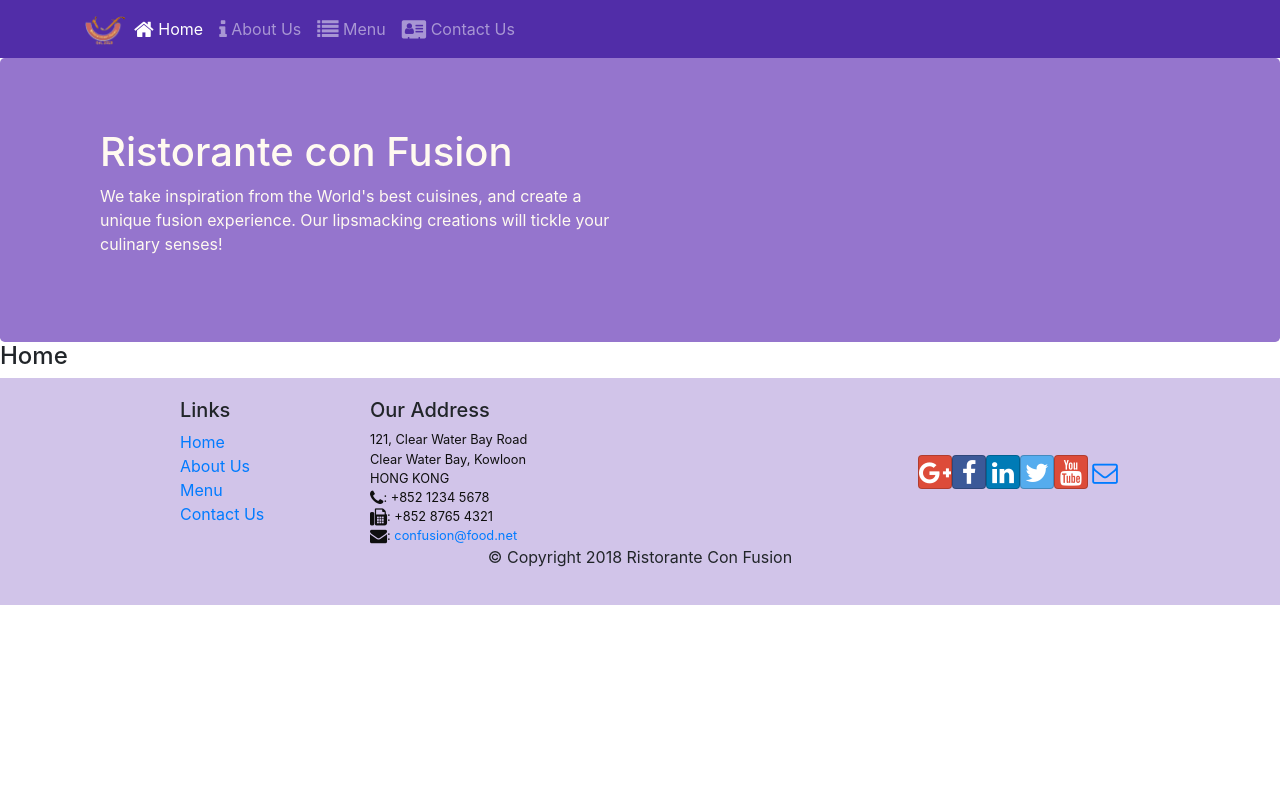
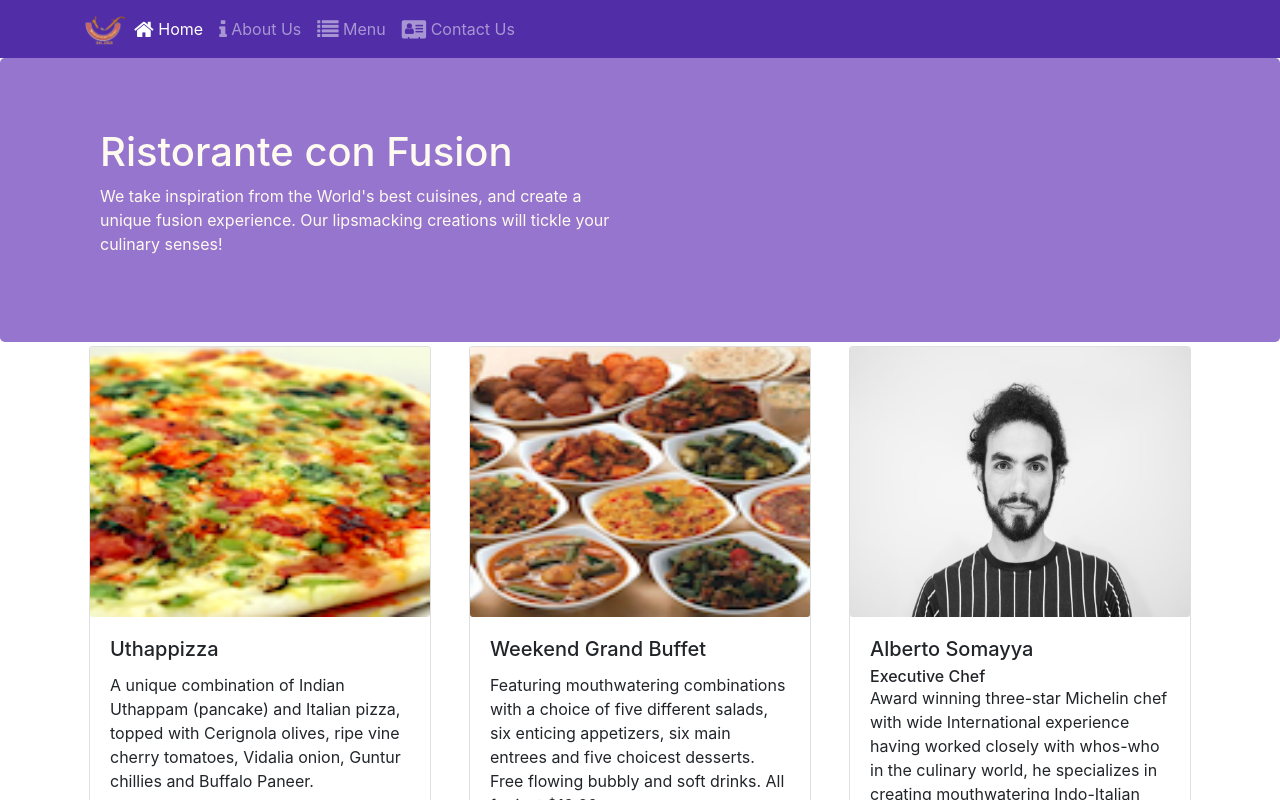
Before and after one commit to osaaama01/ReactApp, a React (Create React App) app: page /home in a window 1280 px wide. Shown: the top 800 px of the page. Built offline with nearby package versions, Linux system fonts and the light colour scheme.

Commit message:
Home Page modified

```diff
--- /dev/null
+++ b/src/components/ContactComponent.js
@@ -0,0 +1,56 @@
+import React from "react";
+
+function Contact(props) {
+  return (
+    <div className="container">
+      <div className="row row-content">
+        <div className="col-12">
+          <h3>Location Information</h3>
+        </div>
+        <div className="col-12 col-sm-4 offset-sm-1">
+          <h5>Our Address</h5>
+          <address>
+            121, Clear Water Bay Road
+            <br />
+            Clear Water Bay, Kowloon
+            <br />
+            HONG KONG
+            <br />
+            <i className="fa fa-phone"></i>: +852 1234 5678
+            <br />
+            <i className="fa fa-fax"></i>: +852 8765 4321
+            <br />
+            <i className="fa fa-envelope"></i>:{" "}
+            <a href="mailto:confusion@food.net">confusion@food.net</a>
+          </address>
+        </div>
+        <div className="col-12 col-sm-6 offset-sm-1">
+          <h5>Map of our Location</h5>
+        </div>
+        <div className="col-12 col-sm-11 offset-sm-1">
+          <div className="btn-group" role="group">
+            <a
+              role="button"
+              className="btn btn-primary"
+              href="tel:+85212345678"
+            >
+              <i className="fa fa-phone"></i> Call
+            </a>
+            <a role="button" className="btn btn-info">
+              <i className="fa fa-skype"></i> Skype
+            </a>
+            <a
+              role="button"
+              className="btn btn-success"
+              href="mailto:confusion@food.net"
+            >
+              <i className="fa fa-envelope-o"></i> Email
+            </a>
+          </div>
+        </div>
+      </div>
+    </div>
+  );
+}
+
+export default Contact;
--- a/src/components/FooterComponent.js
+++ b/src/components/FooterComponent.js
@@ -40,7 +40,7 @@
               <a href="mailto:confusion@food.net">confusion@food.net</a>
             </address>
           </div>
-          <div className="col-12 col-sm-4 align-self-center">
+          <div className="col-12 col-sm-4 align-self-center mt-2 mt-sm-0">
             <div className="text-center">
               <a
                 className="btn btn-social-icon btn-google"
--- a/src/components/HomeComponent.js
+++ b/src/components/HomeComponent.js
@@ -1,9 +1,42 @@
 import React from "react";
+import {
+  Card,
+  CardImg,
+  CardText,
+  CardBody,
+  CardTitle,
+  CardSubtitle,
+} from "reactstrap";
+
+function RenderCard({ item }) {
+  return (
+    <Card>
+      <CardImg src={item.image} alt={item.name} height="270 px" />
+      <CardBody>
+        <CardTitle>{item.name}</CardTitle>
+        {item.designation ? (
+          <CardSubtitle>{item.designation}</CardSubtitle>
+        ) : null}
+        <CardText>{item.description}</CardText>
+      </CardBody>
+    </Card>
+  );
+}
 
 function Home(props) {
   return (
-    <div>
-      <h4>Home</h4>
+    <div className="container">
+      <div className="row">
+        <div className="col-12 col-md m-1 align-items-stretch d-flex">
+          <RenderCard item={props.dish} />
+        </div>
+        <div className="col-12 col-md m-1 align-items-stretch d-flex">
+          <RenderCard item={props.promotion} />
+        </div>
+        <div className="col-12 col-md m-1 align-items-stretch d-flex">
+          <RenderCard item={props.leader} />
+        </div>
+      </div>
     </div>
   );
 }
--- a/src/components/MainComponent.js
+++ b/src/components/MainComponent.js
@@ -1,21 +1,37 @@
 import { Component } from "react";
 import Header from "./HeaderComponent";
 import { DISHES } from "../shared/dishes";
+import { COMMENTS } from "../shared/comments";
+import { PROMOTIONS } from "../shared/promotions";
+import { LEADERS } from "../shared/leaders";
 import Menu from "./MenuComponent";
 import Home from "./HomeComponent";
+import Contact from "./ContactComponent";
 import Footer from "./FooterComponent";
 import { Switch, Route, Redirect } from "react-router-dom";
 
 class Main extends Component {
   constructor(props) {
     super(props);
+
     this.state = {
       dishes: DISHES,
+      comments: COMMENTS,
+      promotions: PROMOTIONS,
+      leaders: LEADERS,
     };
   }
 
   render() {
-    const HomePage = () => <Home />;
+    const HomePage = () => {
+      return (
+        <Home
+          dish={this.state.dishes.filter((dish) => dish.featured)[0]}
+          promotion={this.state.promotions.filter((promo) => promo.featured)[0]}
+          leader={this.state.leaders.filter((leader) => leader.featured)[0]}
+        />
+      );
+    };
     return (
       <div>
         <Header />
@@ -26,6 +42,7 @@
             path="/menu"
             component={() => <Menu dishes={this.state.dishes} />}
           />
+          <Route exact path="/contactus" component={Contact} />
           <Redirect to="/home" />
         </Switch>
         <Footer />
--- a/src/shared/dishes.js
+++ b/src/shared/dishes.js
@@ -1,35 +1,46 @@
-export const DISHES=
-[
+export const DISHES = [
   {
     id: 0,
-          name:'Uthappizza',
-          image: 'assets/images/uthappizza.png',
-          category: 'mains',
-          label:'Hot',
-          price:'4.99',
-          description:'A unique combination of Indian Uthappam (pancake) and Italian pizza, topped with Cerignola olives, ripe vine cherry tomatoes, Vidalia onion, Guntur chillies and Buffalo Paneer.'                        },
+    name: "Uthappizza",
+    image: "/assets/images/uthappizza.png",
+    category: "mains",
+    label: "Hot",
+    price: "4.99",
+    featured: true,
+    description:
+      "A unique combination of Indian Uthappam (pancake) and Italian pizza, topped with Cerignola olives, ripe vine cherry tomatoes, Vidalia onion, Guntur chillies and Buffalo Paneer.",
+  },
   {
     id: 1,
-          name:'Zucchipakoda',
-          image: 'assets/images/zucchipakoda.png',
-          category: 'appetizer',
-          label:'',
-          price:'1.99',
-          description:'Deep fried Zucchini coated with mildly spiced Chickpea flour batter accompanied with a sweet-tangy tamarind sauce '},
+    name: "Zucchipakoda",
+    image: "/assets/images/zucchipakoda.png",
+    category: "appetizer",
+    label: "",
+    price: "1.99",
+    featured: false,
+    description:
+      "Deep fried Zucchini coated with mildly spiced Chickpea flour batter accompanied with a sweet-tangy tamarind sauce",
+  },
   {
     id: 2,
-          name:'Vadonut',
-          image: 'assets/images/vadonut.png',
-          category: 'appetizer',
-          label:'New',
-          price:'1.99',
-          description:'A quintessential ConFusion experience, is it a vada or is it a donut?'                        },
+    name: "Vadonut",
+    image: "/assets/images/vadonut.png",
+    category: "appetizer",
+    label: "New",
+    price: "1.99",
+    featured: false,
+    description:
+      "A quintessential ConFusion experience, is it a vada or is it a donut?",
+  },
   {
     id: 3,
-          name:'ElaiCheese Cake',
-          image: 'assets/images/elaicheesecake.png',
-          category: 'dessert',
-          label:'',
-          price:'2.99',
-          description:'A delectable, semi-sweet New York Style Cheese Cake, with Graham cracker crust and spiced with Indian cardamoms'                        }
+    name: "ElaiCheese Cake",
+    image: "/assets/images/elaicheesecake.png",
+    category: "dessert",
+    label: "",
+    price: "2.99",
+    featured: false,
+    description:
+      "A delectable, semi-sweet New York Style Cheese Cake, with Graham cracker crust and spiced with Indian cardamoms",
+  },
 ];
--- /dev/null
+++ b/src/shared/leaders.js
@@ -0,0 +1,42 @@
+export const LEADERS = [
+  {
+    id: 0,
+    name: "Peter Pan",
+    image: "/assets/images/alberto.png",
+    designation: "Chief Epicurious Officer",
+    abbr: "CEO",
+    featured: false,
+    description:
+      "Our CEO, Peter, credits his hardworking East Asian immigrant parents who undertook the arduous journey to the shores of America with the intention of giving their children the best future. His mother's wizardy in the kitchen whipping up the tastiest dishes with whatever is available inexpensively at the supermarket, was his first inspiration to create the fusion cuisines for which The Frying Pan became well known. He brings his zeal for fusion cuisines to this restaurant, pioneering cross-cultural culinary connections.",
+  },
+  {
+    id: 1,
+    name: "Dhanasekaran Witherspoon",
+    image: "/assets/images/alberto.png",
+    designation: "Chief Food Officer",
+    abbr: "CFO",
+    featured: false,
+    description:
+      "Our CFO, Danny, as he is affectionately referred to by his colleagues, comes from a long established family tradition in farming and produce. His experiences growing up on a farm in the Australian outback gave him great appreciation for varieties of food sources. As he puts it in his own words, Everything that runs, wins, and everything that stays, pays!",
+  },
+  {
+    id: 2,
+    name: "Agumbe Tang",
+    image: "/assets/images/alberto.png",
+    designation: "Chief Taste Officer",
+    abbr: "CTO",
+    featured: false,
+    description:
+      "Blessed with the most discerning gustatory sense, Agumbe, our CFO, personally ensures that every dish that we serve meets his exacting tastes. Our chefs dread the tongue lashing that ensues if their dish does not meet his exacting standards. He lives by his motto, You click only if you survive my lick.",
+  },
+  {
+    id: 3,
+    name: "Alberto Somayya",
+    image: "/assets/images/alberto.png",
+    designation: "Executive Chef",
+    abbr: "EC",
+    featured: true,
+    description:
+      "Award winning three-star Michelin chef with wide International experience having worked closely with whos-who in the culinary world, he specializes in creating mouthwatering Indo-Italian fusion experiences. He says, Put together the cuisines from the two craziest cultures, and you get a winning hit! Amma Mia!",
+  },
+];
--- /dev/null
+++ b/src/shared/promotions.js
@@ -0,0 +1,12 @@
+export const PROMOTIONS = [
+  {
+    id: 0,
+    name: "Weekend Grand Buffet",
+    image: "/assets/images/buffet.png",
+    label: "New",
+    price: "19.99",
+    featured: true,
+    description:
+      "Featuring mouthwatering combinations with a choice of five different salads, six enticing appetizers, six main entrees and five choicest desserts. Free flowing bubbly and soft drinks. All for just $19.99 per person",
+  },
+];
```
Also changed, not shown: src/shared/comments.js (+146 -26 lines), public/assets/images/alberto.png (added). Lines whose indentation alone changed are shown as unchanged.
